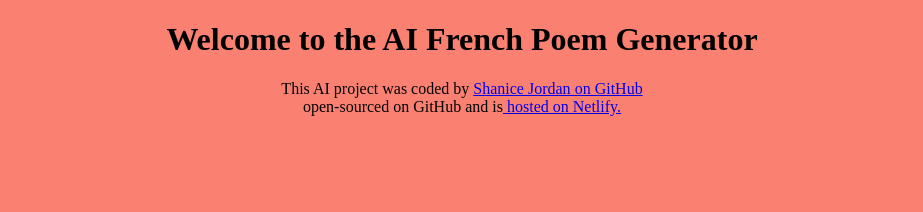
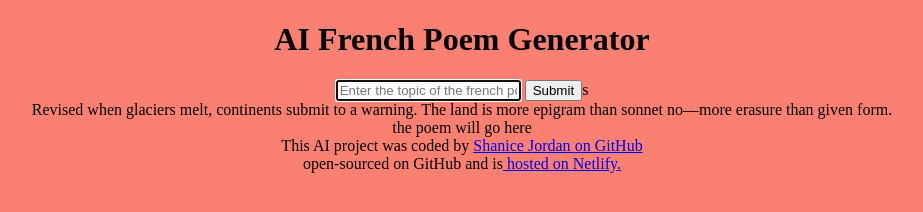
Before and after one commit to ShaniceJordan/french-poem-generator, a plain HTML site: page index.html in a window 1280 px wide. Shown: the whole page, without its empty margins (178-1101 px from the left). Drawn offline with Linux system fonts and the light colour scheme.

Commit message:
Updated site

```diff
--- a/index.html
+++ b/index.html
@@ -4,10 +4,32 @@
     <meta charset="UTF-8">
     <meta name="viewport" content="width=device-width, initial-scale=1.0">
     <link rel="stylesheet" href="src/style.css"/>
-    <title>AI Poem Generator</title>
+    <title>AI French Poem Generator</title>
 </head>
 <body>
-    <h1>Welcome to the AI French Poem Generator</h1>
+    <header>
+    <h1>AI French Poem Generator</h1>
+    </header>
+
+    <main>
+        <form>
+         <input type="text"
+         placeholder="Enter the topic of the french poem"
+         autofocus
+         required
+         />
+         <input type="submit"/>s
+        </form>
+        <div>
+           Revised when glaciers melt,
+continents submit to a warning.
+The land is more epigram than sonnet
+no—more erasure than given form.
+            <br />
+            the poem will go here
+        </div>
+    </main>
+
     <footer>
 
         This AI project was coded by
```
